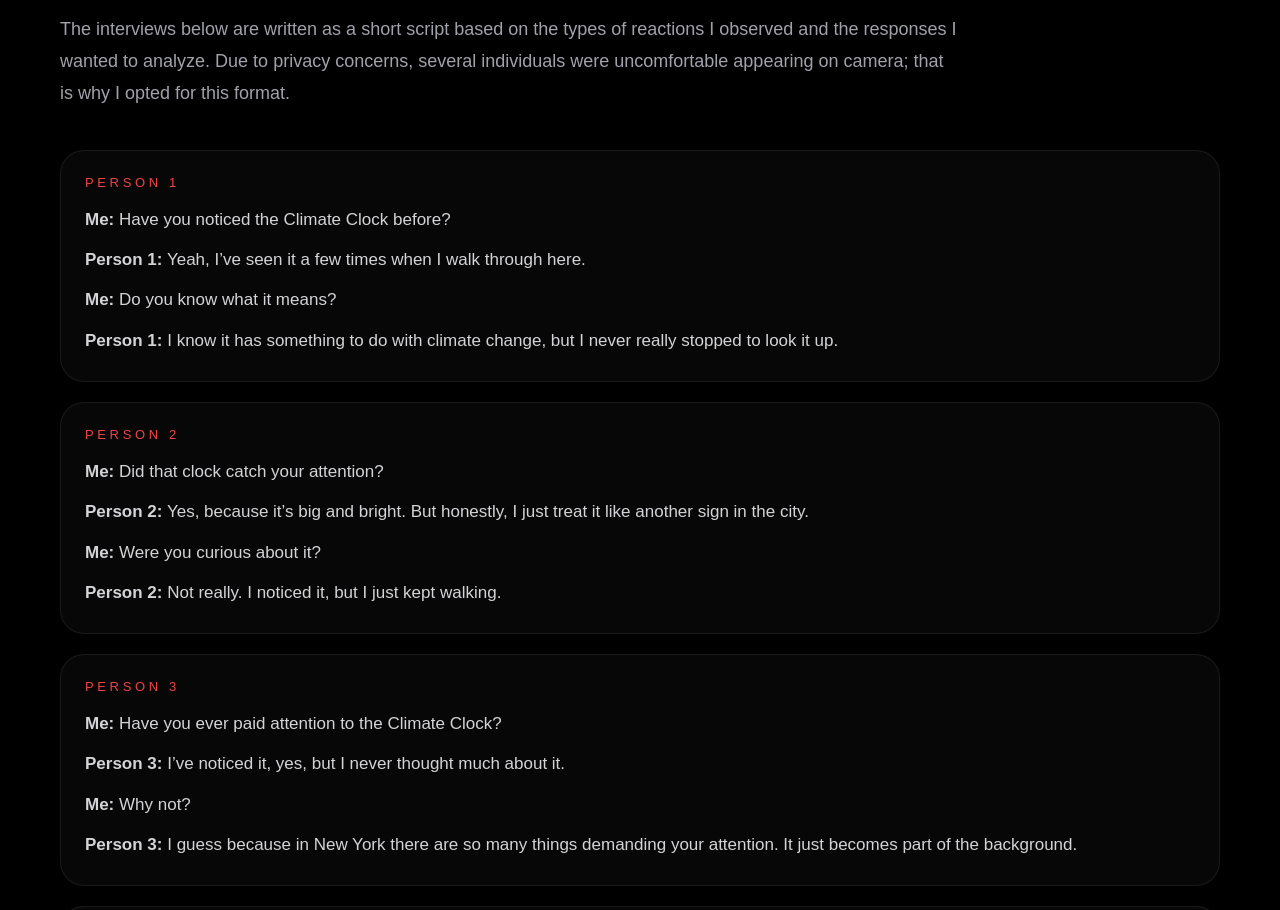
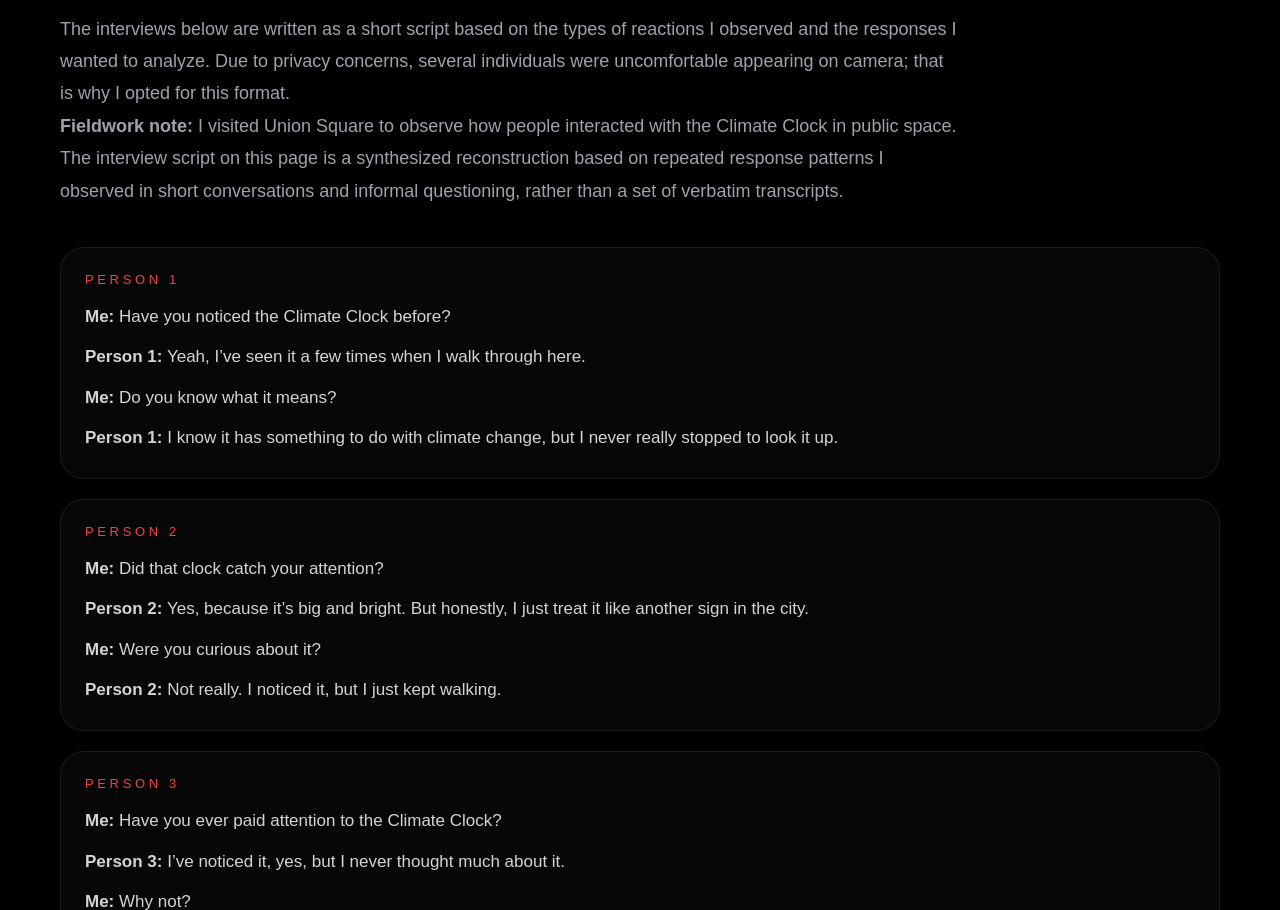
Before and after one commit to Helen-Ji/climate-clock-project, a plain HTML site: page interview.html in a window 1280 px wide. Shown: the part 1370-2280 px from the top of the page. Drawn offline with Linux system fonts and the light colour scheme.

Commit message:
Add files via upload
update website content and design

```diff
--- a/interview.html
+++ b/interview.html
@@ -65,6 +65,9 @@
         <h2>Public Responses to the Climate Clock</h2>
         <p class="section-subtext">
           The interviews below are written as a short script based on the types of reactions I observed and the responses I wanted to analyze. Due to privacy concerns, several individuals were uncomfortable appearing on camera; that is why I opted for this format.
+        </p>
+        <p class="section-subtext">
+        <strong>Fieldwork note:</strong> I visited Union Square to observe how people interacted with the Climate Clock in public space. The interview script on this page is a synthesized reconstruction based on repeated response patterns I observed in short conversations and informal questioning, rather than a set of verbatim transcripts.
         </p>
       </div>
 
```
Also changed, not shown: compare.html (+1 -1 lines).
